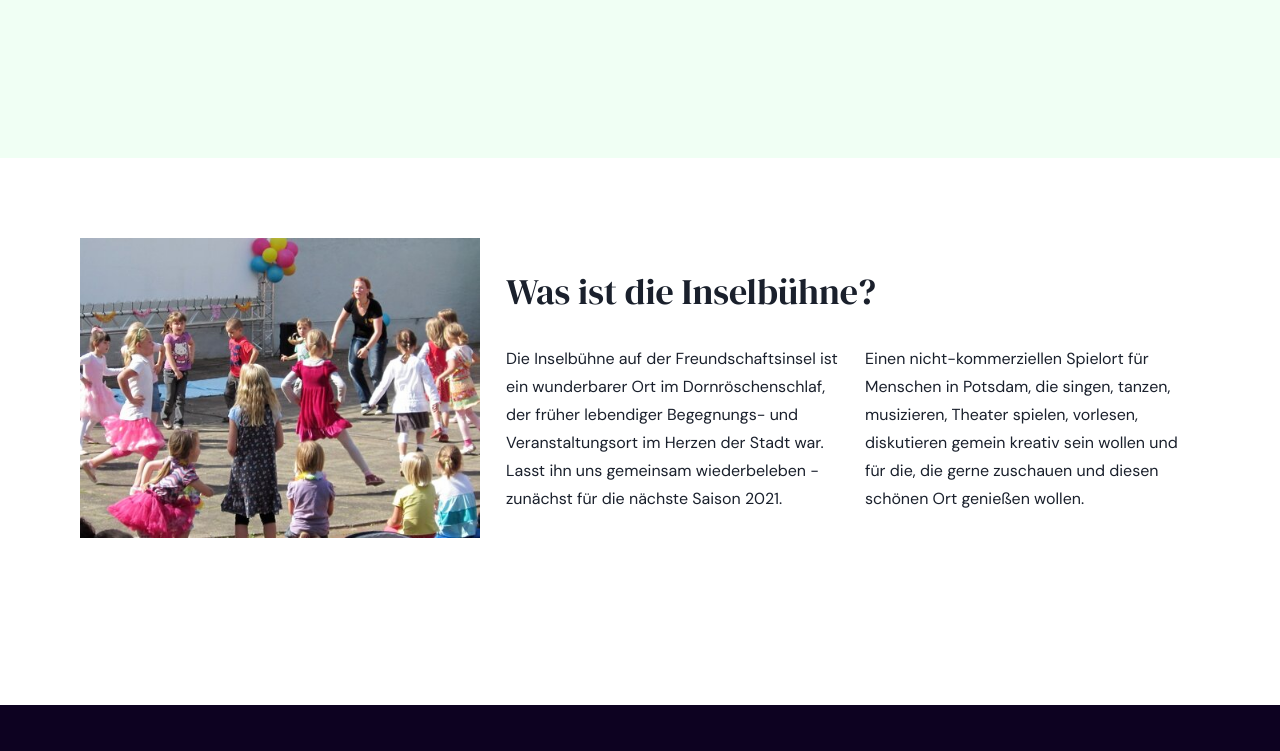
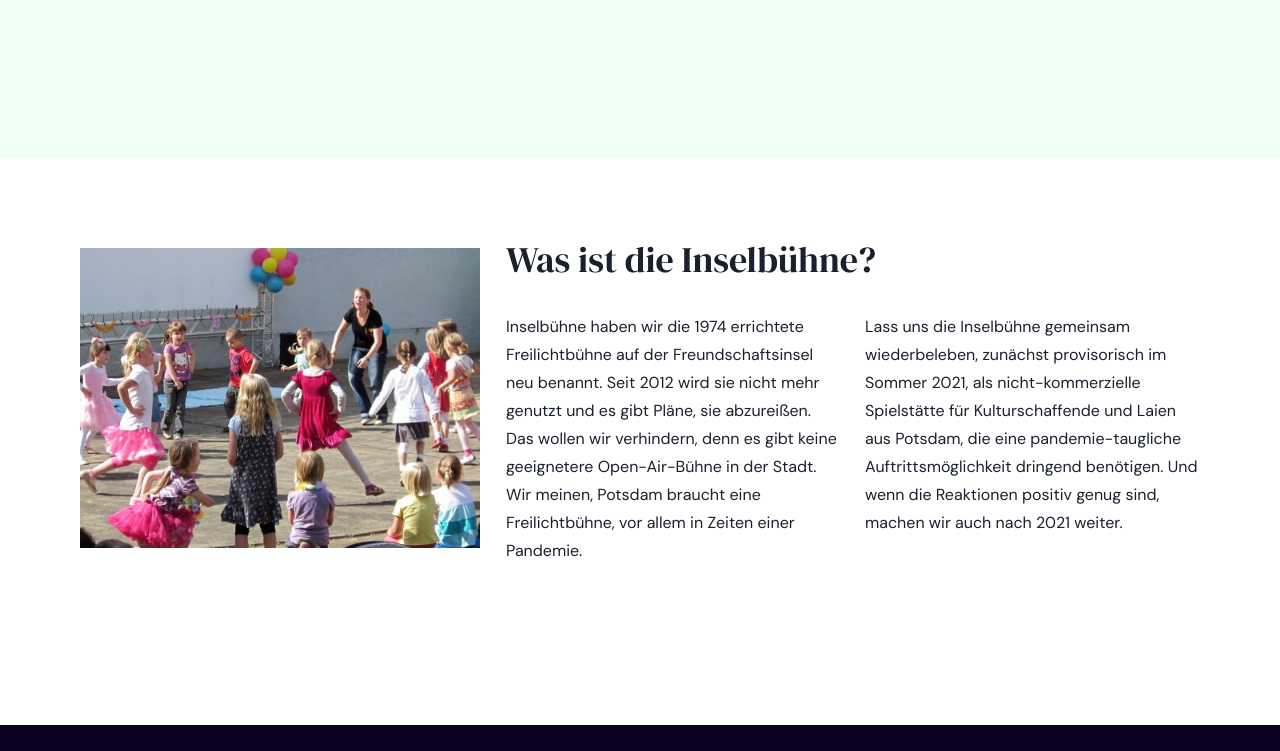
Before and after one commit to potsdamer-buergerstiftung/inselbuehne, a Next.js app: page / in a window 1280 px wide. Shown: the part 583-1334 px from the top of the page. Built offline with nearby package versions, Linux system fonts and the light colour scheme; no server answers.

Commit message:
implement text changes

```diff
--- a/pages/index.tsx
+++ b/pages/index.tsx
@@ -67,19 +67,22 @@ export default function AboutOurProject() {
               <Grid columnGap={6} rowGap={12} templateColumns="repeat(12, 1fr)">
                 <GridItem colSpan={{ base: 12, md: 6 }}>
                   <Text>
-                    Die Inselbühne auf der Freundschaftsinsel ist ein
-                    wunderbarer Ort im Dornröschenschlaf, der früher lebendiger
-                    Begegnungs- und Veranstaltungsort im Herzen der Stadt war.
-                    Lasst ihn uns gemeinsam wiederbeleben - zunächst für die
-                    nächste Saison 2021.{" "}
+                    Inselbühne haben wir die 1974 errichtete Freilichtbühne auf
+                    der Freundschaftsinsel neu benannt. Seit 2012 wird sie nicht
+                    mehr genutzt und es gibt Pläne, sie abzureißen. Das wollen
+                    wir verhindern, denn es gibt keine geeignetere
+                    Open-Air-Bühne in der Stadt. Wir meinen, Potsdam braucht
+                    eine Freilichtbühne, vor allem in Zeiten einer Pandemie.{" "}
                   </Text>
                 </GridItem>
                 <GridItem colSpan={{ base: 12, md: 6 }}>
                   <Text>
-                    Einen nicht-kommerziellen Spielort für Menschen in Potsdam,
-                    die singen, tanzen, musizieren, Theater spielen, vorlesen,
-                    diskutieren gemein kreativ sein wollen und für die, die
-                    gerne zuschauen und diesen schönen Ort genießen wollen.{" "}
+                    Lass uns die Inselbühne gemeinsam wiederbeleben, zunächst
+                    provisorisch im Sommer 2021, als nicht-kommerzielle
+                    Spielstätte für Kulturschaffende und Laien aus Potsdam, die
+                    eine pandemie-taugliche Auftrittsmöglichkeit dringend
+                    benötigen. Und wenn die Reaktionen positiv genug sind,
+                    machen wir auch nach 2021 weiter.{" "}
                   </Text>
                 </GridItem>
               </Grid>
```
Also changed, not shown: pages/auftreten.tsx (+7 -0 lines), pages/unterstuetzen.tsx (+22 -5 lines).
